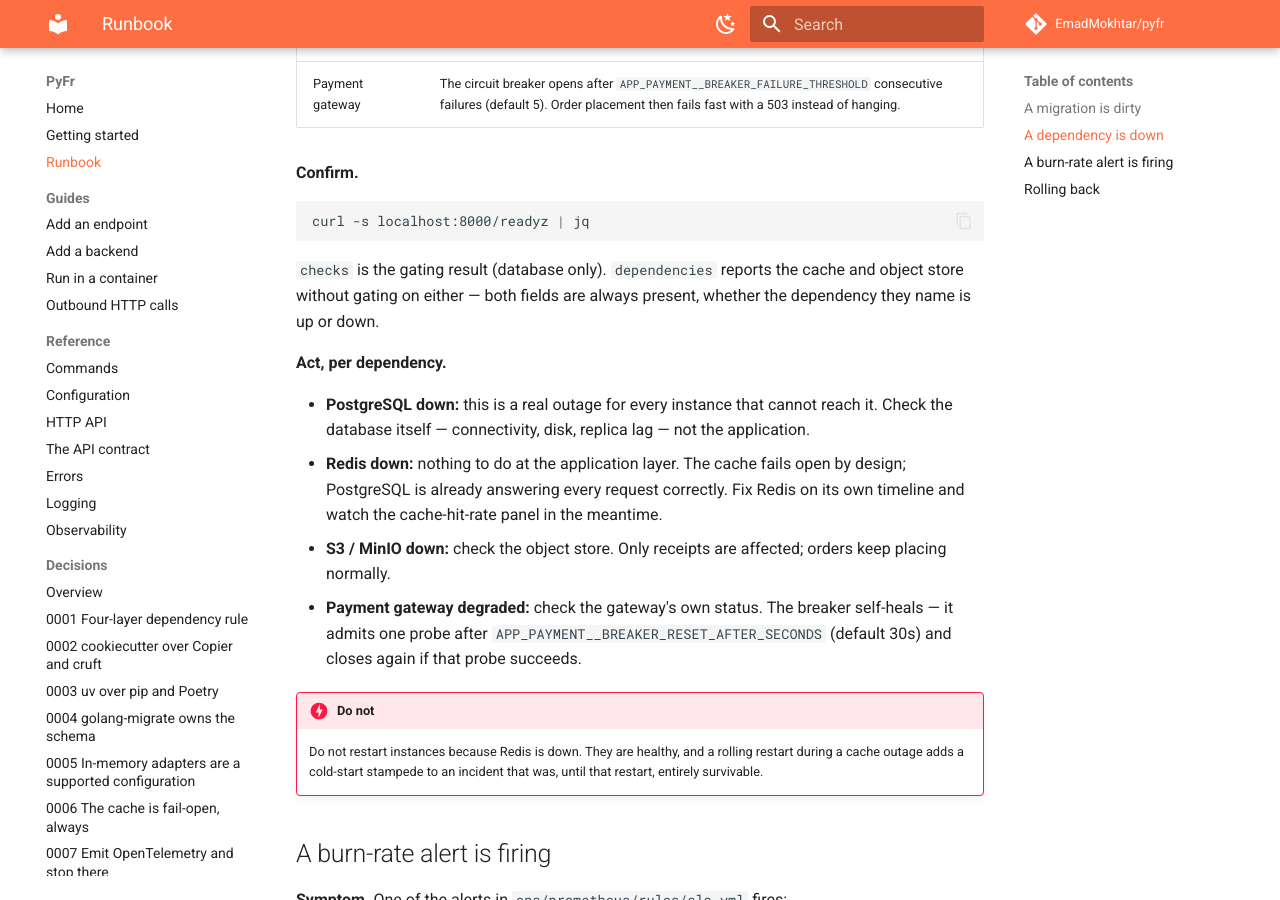
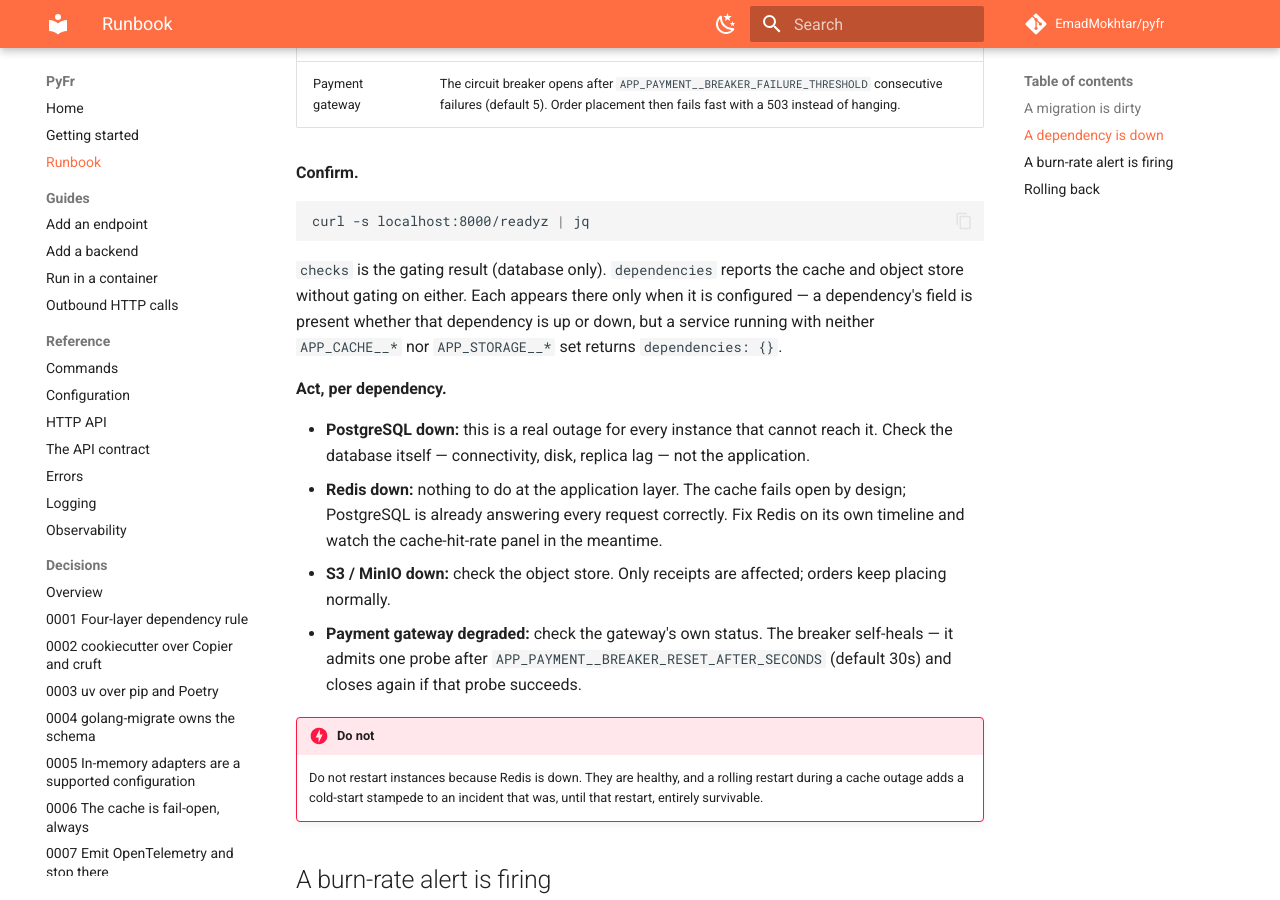
Before and after one commit to EmadMokhtar/pyfr, an MkDocs documentation site: the page built from docs/runbook.md, in a window 1280 px wide and 900 px high, scrolled down 1521 px. Built offline with MkDocs 1.6.1 and Material for MkDocs 9.7.7, drawn with Linux system fonts in a browser that asks for light colours; comment, search, counter and statistics services are not loaded.

Commit message:
docs: correct the contract gate row and the readyz dependencies claim
Co-Authored-By: Claude Opus 5 <noreply@anthropic.com>

````diff
--- a/docs/runbook.md
+++ b/docs/runbook.md
@@ -79,8 +79,10 @@ curl -s localhost:8000/readyz | jq
 ```
 
 `checks` is the gating result (database only). `dependencies` reports the
-cache and object store without gating on either — both fields are always
-present, whether the dependency they name is up or down.
+cache and object store without gating on either. Each appears there only
+when it is configured — a dependency's field is present whether that
+dependency is up or down, but a service running with neither `APP_CACHE__*`
+nor `APP_STORAGE__*` set returns `dependencies: {}`.
 
 **Act, per dependency.**
 
````
Also changed, not shown: docs/reference/commands.md (+1 -1 lines).
